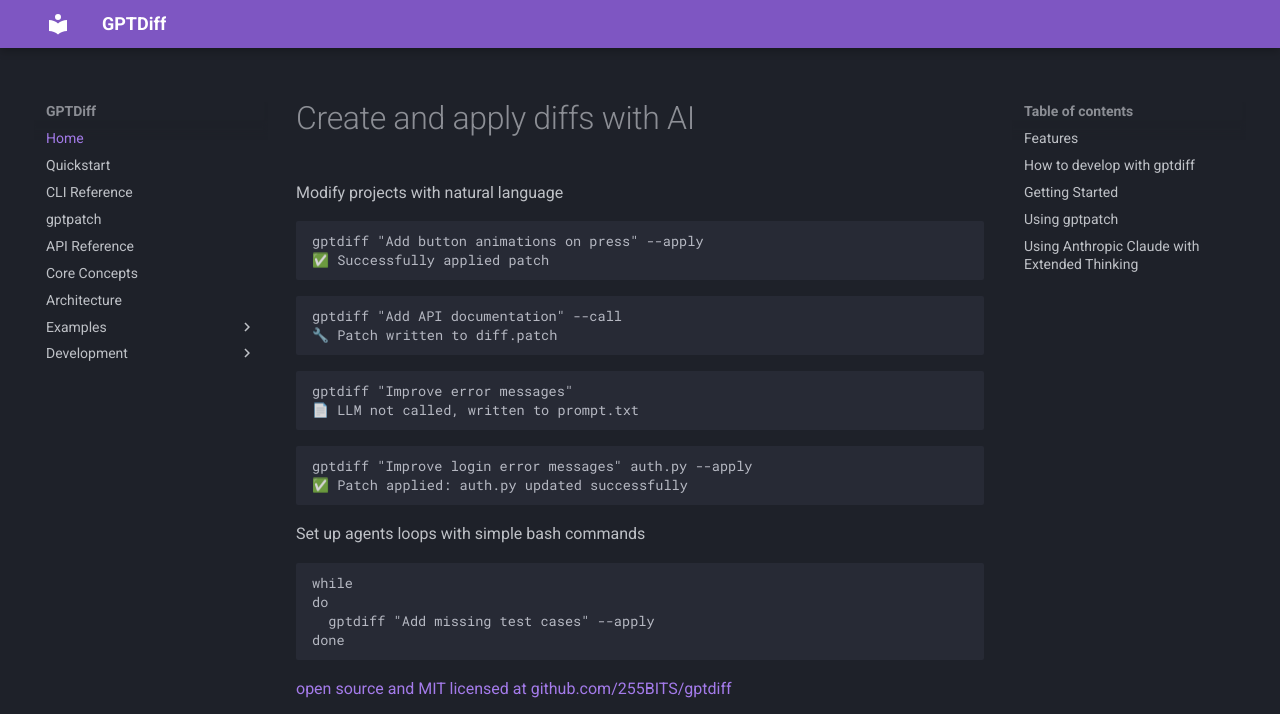
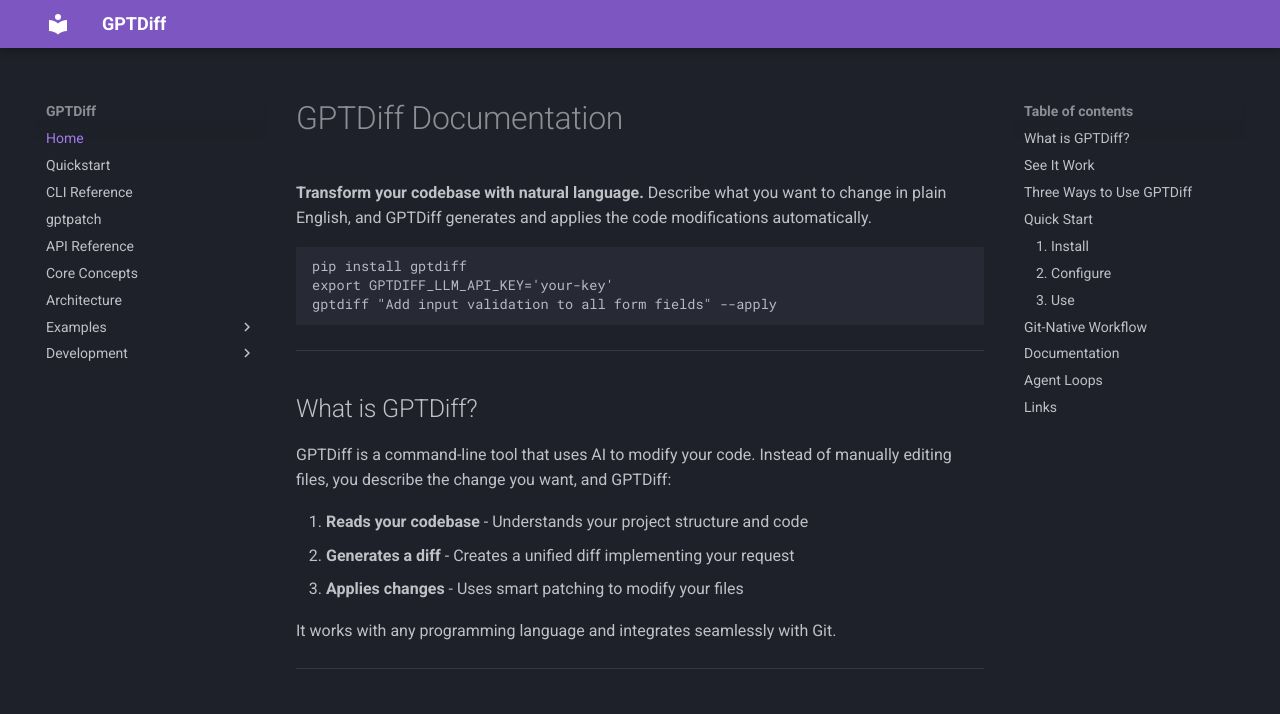
Before and after one commit to 255BITS/gptdiff, an MkDocs documentation site: the page built from docs/index.md, in a window 1280 px wide and 1400 px high. Shown: the top 714 px of the window. Built offline with MkDocs 1.6.1 and Material for MkDocs 9.7.7, drawn with Linux system fonts in a browser that asks for light colours; some of the changed text lies outside the part shown; grey boxes are pictures that could not be loaded.

Commit message:
Improve documentation with better examples and explanations
Major documentation overhaul to improve first impressions and usability:

README.md:
- Add clear hero section with instant working example
- Add three detailed before/after code examples (type hints, error handling, multi-file refactoring)
- Add "Choosing a Model" section with comparison table and guidance
- Add "Three Ways to Use GPTDiff" table explaining usage modes
- Consolidate environment variables into clean reference table
- Add .gptignore documentation with example
- Add CLI Options Reference table
- Remove redundant/duplicate sections
- Fix HTML span tags that don't render in markdown

docs/index.md:
- Rewrite with clean markdown (remove messy HTML)
- Add clear "What is GPTDiff?" explanation
- Add before/after code example
- Add proper navigation table to all docs
- Fix broken bash syntax in agent loops
- Add model selection guidance link

docs/quickstart.md:
- Fix broken links to non-existent files
- Remove confusing cat command example
- Add "What happens" explanation of the process
- Add "Expected output" section
- Add model selection tip
- Add "Tips for Success" section with practical advice
- Add proper "Next Steps" with working links

🤖 Generated with [Claude Code](https://claude.com/claude-code)

Co-Authored-By: Claude Opus 4.5 <noreply@anthropic.com>

````diff
--- a/docs/index.md
+++ b/docs/index.md
@@ -1,120 +1,148 @@
-<h1>Create and apply diffs with AI</h1>
-<p class="lead">Modify projects with natural language</p>
+# GPTDiff Documentation
 
-<div class="example">
-<pre><code class="console">gptdiff "Add button animations on press" --apply
-<div class="success">✅ Successfully applied patch</div></code></pre>
-</div>
-
-<div class="example">
-<pre><code class="console">gptdiff "Add API documentation" --call
-<div class="info">🔧 Patch written to diff.patch</div></code></pre>
-</div>
-
-<div class="example">
-<pre><code class="console">gptdiff "Improve error messages"
-<div class="info">📄 LLM not called, written to prompt.txt</div></code></pre>
-</div>
-
-<div class="example">
-<pre><code class="console">gptdiff "Improve login error messages" auth.py --apply
-<div class="success">✅ Patch applied: auth.py updated successfully</div></code></pre>
-</div>
-
-<p class="lead">Set up agents loops with simple bash commands</p>
+**Transform your codebase with natural language.** Describe what you want to change in plain English, and GPTDiff generates and applies the code modifications automatically.
 
 ```bash
-while
-do
+pip install gptdiff
+export GPTDIFF_LLM_API_KEY='your-key'
+gptdiff "Add input validation to all form fields" --apply
+```
+
+---
+
+## What is GPTDiff?
+
+GPTDiff is a command-line tool that uses AI to modify your code. Instead of manually editing files, you describe the change you want, and GPTDiff:
+
+1. **Reads your codebase** - Understands your project structure and code
+2. **Generates a diff** - Creates a unified diff implementing your request
+3. **Applies changes** - Uses smart patching to modify your files
+
+It works with any programming language and integrates seamlessly with Git.
+
+---
+
+## See It Work
+
+**Command:**
+```bash
+gptdiff "Add error handling to database queries" --apply
+```
+
+**Before:**
+```python
+def get_user(user_id):
+    result = db.execute("SELECT * FROM users WHERE id = ?", user_id)
+    return result.fetchone()
+```
+
+**After:**
+```python
+def get_user(user_id):
+    try:
+        result = db.execute("SELECT * FROM users WHERE id = ?", user_id)
+        return result.fetchone()
+    except DatabaseError as e:
+        logger.error(f"Failed to fetch user {user_id}: {e}")
+        raise UserNotFoundError(f"Could not retrieve user {user_id}") from e
+```
+
+---
+
+## Three Ways to Use GPTDiff
+
+| Command | What It Does | Use Case |
+|---------|--------------|----------|
+| `gptdiff "prompt"` | Generates prompt.txt only | Preview what will be sent to the AI |
+| `gptdiff "prompt" --call` | Generates diff.patch | Review changes before applying |
+| `gptdiff "prompt" --apply` | Generates and applies diff | Ready to make changes |
+
+---
+
+## Quick Start
+
+### 1. Install
+
+```bash
+pip install gptdiff
+```
+
+### 2. Configure
+
+Get an API key from [nano-gpt.com/api](https://nano-gpt.com/api), then:
+
+```bash
+# Linux/macOS
+export GPTDIFF_LLM_API_KEY='your-api-key'
+
+# Windows
+set GPTDIFF_LLM_API_KEY=your-api-key
+```
+
+### 3. Use
+
+```bash
+cd your-project
+gptdiff "Add type hints to all functions" --apply
+```
+
+For detailed setup instructions, see the [Installation Guide](installation.md).
+
+---
+
+## Git-Native Workflow
+
+GPTDiff fits naturally into your Git workflow:
+
+```bash
+# 1. Make AI-powered changes
+gptdiff "Refactor authentication to use JWT" --apply
+
+# 2. Review what changed
+git diff
+
+# 3. Stage changes you want to keep
+git add -p
+
+# 4. Commit or discard
+git commit -m "Refactor auth to JWT"
+git checkout .  # Undo unwanted changes
+```
+
+---
+
+## Documentation
+
+| Guide | Description |
+|-------|-------------|
+| [Quickstart](quickstart.md) | Get running in 2 minutes |
+| [Installation](installation.md) | Setup and configuration |
+| [CLI Reference](cli.md) | All command-line options |
+| [Python API](api.md) | Use GPTDiff in your Python code |
+| [Core Concepts](concepts.md) | How GPTDiff works under the hood |
+| [Troubleshooting](troubleshooting.md) | Common issues and solutions |
+
+**Model Selection:** Different AI models work better for different tasks. See [Choosing a Model](https://github.com/255BITS/gptdiff#choosing-a-model) in the README for guidance.
+
+---
+
+## Agent Loops
+
+Run GPTDiff continuously for iterative improvements:
+
+```bash
+while true; do
   gptdiff "Add missing test cases" --apply
+  sleep 5
 done
 ```
 
-[open source and MIT licensed at github.com/255BITS/gptdiff](https://github.com/255BITS/gptdiff)
+*Works best with reasoning models like `deepseek-reasoner`.*
 
-<iframe width="560" height="315" src="https://www.youtube.com/embed/cmEMSCQRWto" frameborder="0" allowfullscreen></iframe>
+---
 
-<div class="feature command-feature">
-  <h3>🚀 Make impactful changes with one command</h3>
-  <ul class="feature-list">
-    <li><code>--apply</code> AI-powered patch recovery</li>
-    <li><code>--nobeep</code> Disable completion notifications</li>
-    <li><code>--temperature</code> Control creativity (0-2)</li>
-    <li><code>--model</code> Switch between LLM providers</li>
-  </ul>
-</div>
+## Links
 
-## Features
-
-<ul class="features">
-  <li class="feature">Describe changes in plain English</li>
-  <li class="feature">AI gets your whole project</li>
-  <li class="feature">Auto-fixes conflicts</li>
-  <li class="feature">Keeps code functional</li>
-  <li class="feature">Fast setup, no fuss</li>
-  <li class="feature">You approve every change</li>
-  <li class="feature">Costs are upfront</li>
-</ul>
-
-<p><em>Ready to simplify your workflow? Try GPTDiff now!</em></p>
-
-## How to develop with gptdiff
-
-<div class="git-workflow">
-  <h3 class="workflow-title">🚀 The new dev cycle</h3>
-
-  <ol class="workflow-steps">
-    <li class="workflow-step">
-      <h4 class="step-heading">Generate Changes</h4>
-      <div class="code-block">
-        <pre><code class="console">gptdiff "Add type safety" --apply</code></pre>
-      </div>
-    </li>
-
-    <li class="workflow-step">
-      <h4 class="step-heading">Review Modifications</h4>
-      <div class="code-block">
-        <pre><code class="console">git add -p</code></pre>
-      </div>
-    </li>
-
-    <li class="workflow-step">
-      <h4 class="step-heading">Finalize Changes</h4>
-      <div class="code-block">
-        <pre><code class="console">git commit -m 'AI improvements'</code></pre>
-      </div>
-    </li>
-
-    <li class="workflow-step">
-      <h4 class="step-heading">Stash Uncommitted Changes</h4>
-      <div class="code-block">
-        <pre><code class="console">git stash</code></pre>
-      </div>
-    </li>
-  </ol>
-</div>
-
-## Getting Started
-For a step-by-step guide on how to install and configure `gptdiff`, check out the [Installation Guide](installation.md).
-
-```bash
-$ pip install gptdiff
-```
-
-<div class="toolbox-note">🔧 Built with <a href="https://toolbox.255labs.xyz">AI Agent Toolbox</a></div>
-
-## Using gptpatch
-
-You can further refine your diff application using gptpatch. For example, to enhance clarity:
-
-    gptdiff "make the value prop clearer" splash.html
-
-Then, copy the generated prompt from prompt.txt to your clipboard and send it to OpenAI. Once you receive the outputs, open patch.diff, paste the outputs, and finally run:
-
-    gptpatch patch.diff
-
-Note: You can configure GPTDIFF_SMARTAPPLY_* variables independently from the base GPTDIFF_* variables.
-
-## Using Anthropic Claude with Extended Thinking
-
-When working with Anthropic Claude models, you can enable the extended thinking capability using the `--anthropic_budget_tokens` flag:
+- [GitHub Repository](https://github.com/255BITS/gptdiff) - Source code (MIT licensed)
+- [PyPI Package](https://pypi.org/project/gptdiff/) - Install with pip
+- Built with [AI Agent Toolbox](https://toolbox.255labs.xyz)
--- a/docs/quickstart.md
+++ b/docs/quickstart.md
@@ -1,40 +1,108 @@
 # Quickstart Guide
 
-## Installation
+Get GPTDiff running in under 2 minutes.
+
+## Step 1: Install
 
 ```bash
 pip install gptdiff
 ```
 
-## Configuration
+## Step 2: Configure
 
-Set your API key:
+Get your API key from [nano-gpt.com/api](https://nano-gpt.com/api), then set it:
 
 ```bash
+# Linux/macOS
 export GPTDIFF_LLM_API_KEY='your-api-key'
+
+# Windows
+set GPTDIFF_LLM_API_KEY=your-api-key
 ```
 
-## Your First Transformation
+## Step 3: Your First Transformation
 
-1. **Navigate to your project**:
-   ```bash
-   cd myproject
-   cat "# A collection of useful linux commands: ..."
-   ```
+Navigate to any project and describe the change you want:
 
-2. **Generate and smartapply a diff**:
-   ```bash
-   gptdiff "Add some useful linux commands" --apply
-   ```
+```bash
+cd your-project
+gptdiff "Add type hints to all functions" --apply
+```
 
-3. **Apply**:
-   ```bash
-   git add -p
-   git commit
-   ```
+**What happens:**
+1. GPTDiff scans your project files (respecting `.gitignore`)
+2. Sends the code + your instruction to an AI model
+3. Receives a unified diff with the requested changes
+4. Applies the diff to your files
+
+**Expected output:**
+```
+Reading project files...
+Generating diff with deepseek-reasoner...
+Applying changes...
+✅ Successfully applied patch to 3 files
+```
+
+**Tip:** The default model (`deepseek-reasoner`) is best for complex changes. For simple tasks, use a faster model:
+```bash
+gptdiff "Fix typos in comments" --model gemini-2.0-flash --apply
+```
+
+## Step 4: Review and Commit
+
+GPTDiff modifies your files directly. Use Git to review and manage changes:
+
+```bash
+# See what changed
+git diff
+
+# Stage changes interactively (review each change)
+git add -p
+
+# Commit the changes you want
+git commit -m "Add type hints"
+
+# Or discard all changes if needed
+git checkout .
+```
+
+## Three Usage Modes
+
+| Command | Behavior | When to Use |
+|---------|----------|-------------|
+| `gptdiff "prompt"` | Creates `prompt.txt` only | Preview what will be sent to AI |
+| `gptdiff "prompt" --call` | Creates `diff.patch` | Review diff before applying |
+| `gptdiff "prompt" --apply` | Applies changes directly | Ready to modify files |
+
+**Example: Preview before applying**
+```bash
+# First, generate and review the diff
+gptdiff "Refactor to async/await" --call
+cat diff.patch  # Review the changes
+
+# If it looks good, apply it
+gptpatch diff.patch
+```
+
+---
+
+## Tips for Success
+
+- **Start small**: Test with a focused change before attempting large refactors
+- **Review first**: Use `--call` to preview changes before applying
+- **Target specific files**: For large codebases, specify directories to reduce context:
+  ```bash
+  gptdiff "Add logging" src/api/ src/utils/
+  ```
+- **Expect timing variance**: Complex changes with `deepseek-reasoner` may take 30-60 seconds
+- **Always review**: AI-generated code should be checked, especially for error handling and edge cases
+
+---
 
 ## Next Steps
 
-- Explore [common recipes](/examples/recipes.md) for typical use cases
-- Learn advanced patterns in the [Automation Guide](/examples/automation.md)
-- Dive into the [API Reference](/api.md) for programmatic usage
+- See [basic examples](examples/basic.md) for common use cases
+- Learn about [automation patterns](examples/automation.md)
+- Read the full [CLI Reference](cli.md) for all options
+- Use GPTDiff in Python with the [API Reference](api.md)
+- Having issues? Check the [Troubleshooting Guide](troubleshooting.md)
````
Also changed, not shown: README.md (+212 -166 lines).
